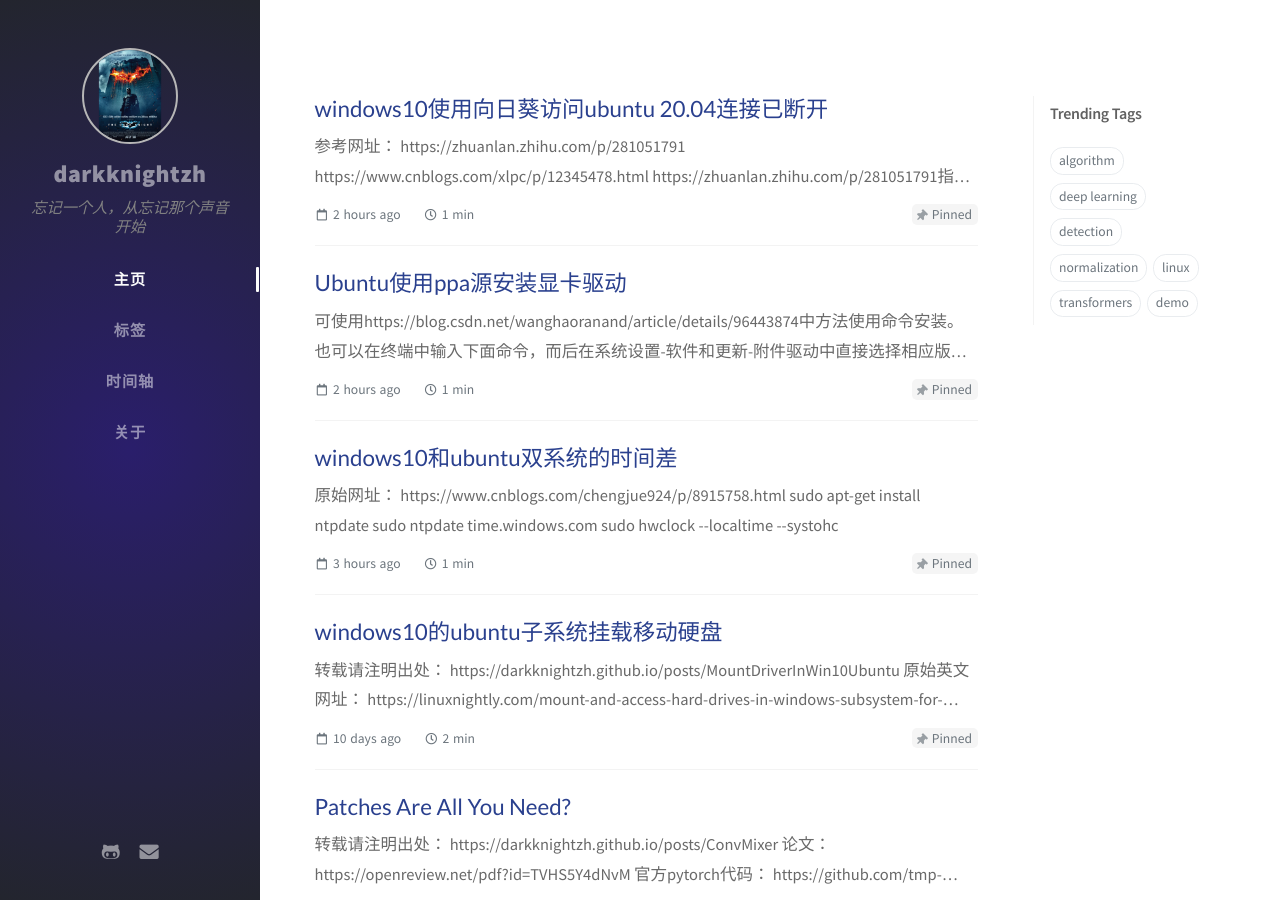
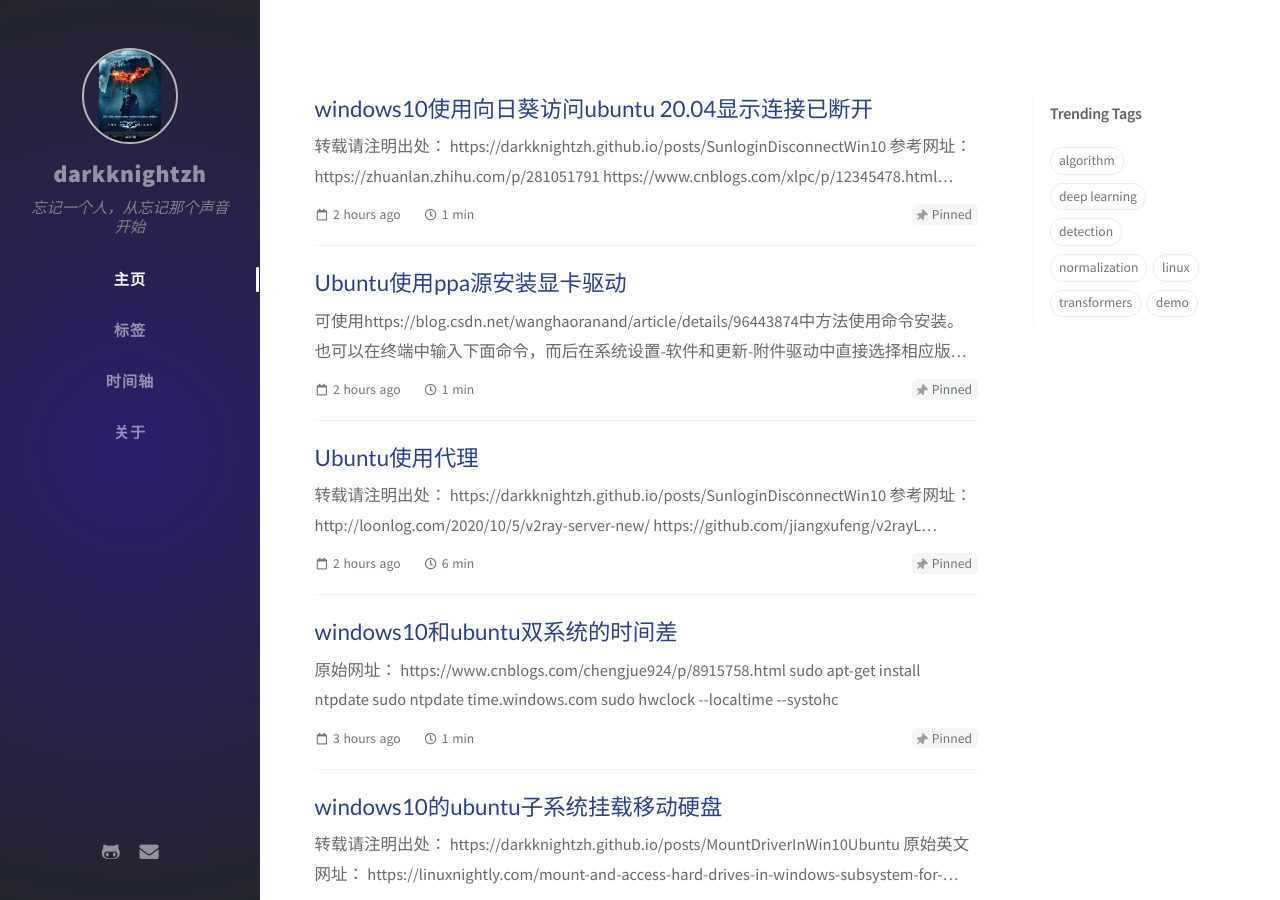
Before and after one commit to darkknightzh/darkknightzh.github.io, a Jekyll site: the page built from index.html, in a window 1280 px wide and 900 px high. Built offline with Jekyll 4.4.1, drawn with Linux system fonts in a browser that asks for light colours; nearby versions of some CDN libraries; comment, search, counter and statistics services are not loaded; some of the changed lines change nothing that is shown.

Commit message:
add UbuntuAgent

````diff
--- a/_posts/2021-11-11-SunloginDisconnectWin10.markdown
+++ b/_posts/2021-11-11-SunloginDisconnectWin10.markdown
@@ -1,6 +1,6 @@
 ---
 layout: post
-title:  "windows10使用向日葵访问ubuntu 20.04连接已断开"
+title:  "windows10使用向日葵访问ubuntu 20.04显示连接已断开"
 date:   2021-11-11 14:50:00 +0800
 tags: [linux]
 pin: true
@@ -8,6 +8,10 @@ math: true
 ---
 
 <style> h1 { border-bottom: none } </style>
+
+转载请注明出处：
+
+<https://darkknightzh.github.io/posts/SunloginDisconnectWin10>
 
 
 参考网址：
--- /dev/null
+++ b/_posts/2021-11-11-UbuntuAgent.markdown
@@ -0,0 +1,176 @@
+---
+layout: post
+title:  "Ubuntu使用代理"
+date:   2021-11-11 14:30:00 +0800
+tags: [linux]
+pin: true
+math: true
+---
+
+<style> h1 { border-bottom: none } </style>
+
+
+转载请注明出处：
+
+<https://darkknightzh.github.io/posts/SunloginDisconnectWin10>
+
+
+参考网址：
+
+<http://loonlog.com/2020/10/5/v2ray-server-new/>
+
+<https://github.com/jiangxufeng/v2rayL>
+
+<https://bella722.github.io/post/a2e7ced5.html>
+
+<https://zhuanlan.zhihu.com/p/46973701>
+
+<br>
+
+说明：使用代理请用于学习，请勿用于发表和从事任何不利于国家安全、民族团结和国家复兴的言论和行为。
+
+# P1 配置代理
+
+1 配置代理服务器，安装v2ray等，确保不被河蟹，如<http://loonlog.com/2020/10/5/v2ray-server-new/>
+
+2 使用<https://github.com/jiangxufeng/v2rayL>配置相关代理连接：
+
+说明：不记得是用官方方法安装还是用下面网址安装的了。。。官方是ubuntu18.04的，我是用的系统是ubuntu 20.04的。下面是ubuntu 20.04的。
+
+<https://bella722.github.io/post/a2e7ced5.html>
+
+以下是官方安装方式：
+
+① 安装
+
+```terminal
+bash <(curl -s -L http://dl.thinker.ink/install.sh)
+```
+
+② 更新
+
+```terminal
+bash <(curl -s -L http://dl.thinker.ink/update.sh)
+```
+
+③ 卸载
+
+```terminal
+bash <(curl -s -L http://dl.thinker.ink/uninstall.sh)
+```
+官方安装到此结束。下面的都一样了
+
+④ 展示：点on打开代理服务器，点off关闭代理服务器
+
+![1](/assets/post/2021-11-11-UbuntuAgent/1.png)
+_图1_
+
+⑤ 添加vmess等代理服务器：复制vmess的url后，粘贴到下面框中，需要点击回车，才会添加vmess服务器。也可以通过二维码添加。
+
+![2](/assets/post/2021-11-11-UbuntuAgent/2.png)
+_图2_
+
+⑥ 需要注意的是，使用http或者socks协议时，要在具体软件中设置正确的端口号，和下面的一致。否则还是无法正常使用。
+
+![3](/assets/post/2021-11-11-UbuntuAgent/3.png)
+_图3_
+
+⑦ V2rayL还有全局代理。默认是关闭全局代理。这时若打开图1中相关代理，想使用firefox或者终端能科学上网，还需要进行相应设置（见下面），若选择白名单模式，则若打开图1中相关代理后，firefox或者终端均可直接科学上网。算是比较省事的方法。但也有一个问题，如果代理打开，此处切换白名单模式和关闭全局代理，电脑会瞬间断网（使用向日葵时会连接已断开，需要重新连接）。如果关闭全局代理，则打开或关闭图1中代理时，不会出现这种问题。
+
+说明：黑名单模式不清楚
+
+![4](/assets/post/2021-11-11-UbuntuAgent/4.png)
+_图4_
+
+# P2 firefox设置
+
+## P2.1 v2rayL关闭全局代理
+
+firefox若需要使用代理，点击settings-General，滑到最下的Network Settings，点击Settings，默认应该是Use system proxy settings，可改为Manual proxy configuration，按图5设置，将HTTP Proxy和SOCKS Host均设置为127.0.0.1，端口分别为1081和1080（要和V2rayL中系统设置的端口号一致）。而后打开图1中代理开关，应该就可以使用firefox科学上网了。
+
+需要注意的是：如果图1中代理关闭，使用图5设置，firefox无法上网。需要把下图中代理改成Use system proxy settings。这是比较麻烦的地方。
+
+## P2.2 v2rayL白名单模式
+
+打开图1中代理后，firefox无需任何设置，可直接科学上网。
+
+关闭图1中代理后，firefox无需任何设置，可直接上墙内网。
+
+![5](/assets/post/2021-11-11-UbuntuAgent/5.png)
+_图5_
+
+# P3 终端使用代理
+
+终端上网，只pip等能安装软件。
+
+## P3.1 v2rayL关闭全局代理
+
+如<https://zhuanlan.zhihu.com/p/46973701>所说，把代理服务器地址写入.bashrc
+
+```terminal
+export http_proxy="http://127.0.0.1:1081"
+export https_proxy="http://127.0.0.1:1081"
+```
+
+或者走socket5协议（ss,ssr）的话，代理端口是1080
+
+```terminal
+export http_proxy="socks5://127.0.0.1:1080"
+export https_proxy="socks5://127.0.0.1:1080"
+```
+
+或者干脆直接设置ALL_PROXY
+
+```terminal
+export ALL_PROXY=socks5://127.0.0.1:1080
+```
+
+最后在执行如下命令应用设置
+
+```terminal
+source ~/.bashrc
+```
+
+因为对上面命令不太了解，我直接用的：
+
+```terminal
+export ALL_PROXY=socks5://127.0.0.1:1080
+```
+
+这样在图1中代理打开时，能科学上网，但是图1中代理关闭时，无法上网，需要如下命令：
+
+```terminal
+unset all_proxy
+unset ALL_PROXY
+```
+
+也可以unset http_proxy和https_proxy：
+
+```terminal
+unset http_proxy
+unset https_proxy
+```
+
+此时可以上墙内网站。
+
+## P3.2 v2rayL白名单模式
+
+打开图1中代理后，终端可直接科学上网，如curl www.google.com会返回结果。
+
+关闭图1中代理后，终端只能访问墙内网站。curl www.google.com会卡住（之后没等着具体结果了）。
+
+## P3.3 python使用socks5
+
+可能会提示Missing dependencies for SOCKS support" when using SOCKS5 from Terminal，此时需要安装pysocks
+
+① 若已将代理服务器地址写入.bashrc，则可unset相应变量后，使用如下命令来安装pysocks：
+
+```terminal
+pip install pysocks
+```
+
+② 若未将代理服务器地址写入.bashrc，除非程序中使用了pysocks，否则不会出现这个错误吧。。。此时可直接使用上述命令安装pysocks。
+
+## P3.4 dpkg好像并不受代理的影响
+
+这个不确定。。。
````
Also changed, not shown: assets/post/2021-11-11-UbuntuAgent/1.png (added), assets/post/2021-11-11-UbuntuAgent/2.png (added), assets/post/2021-11-11-UbuntuAgent/3.png (added), assets/post/2021-11-11-UbuntuAgent/4.png (added), assets/post/2021-11-11-UbuntuAgent/5.png (added).
